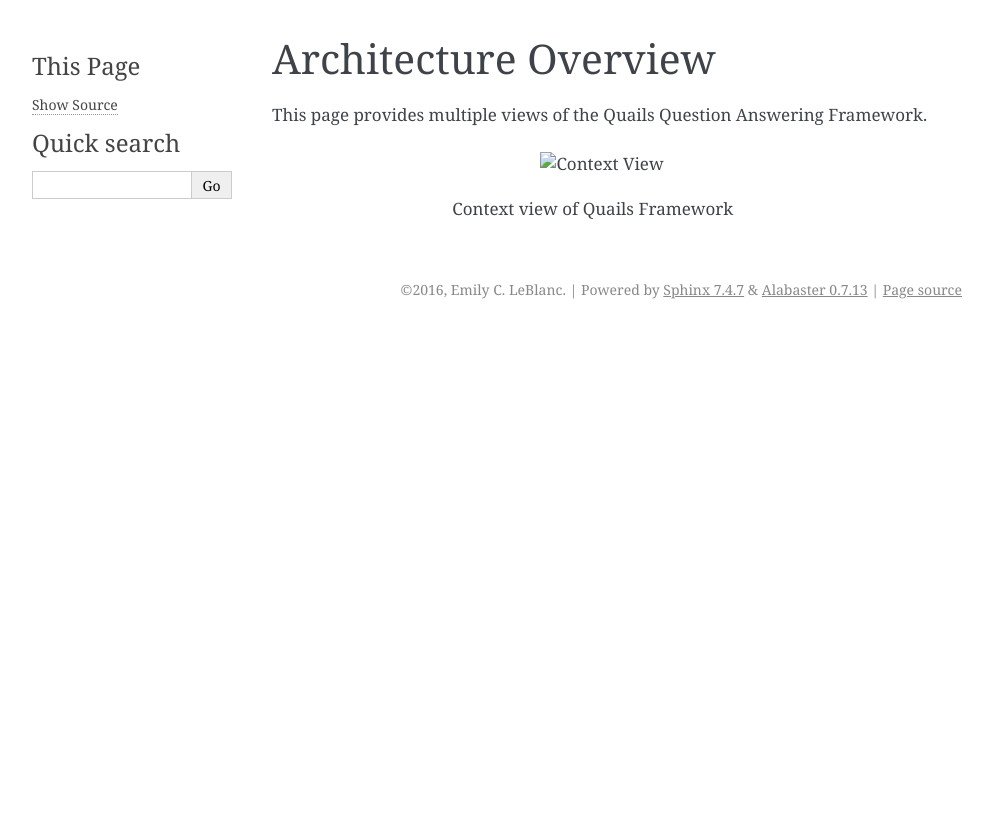
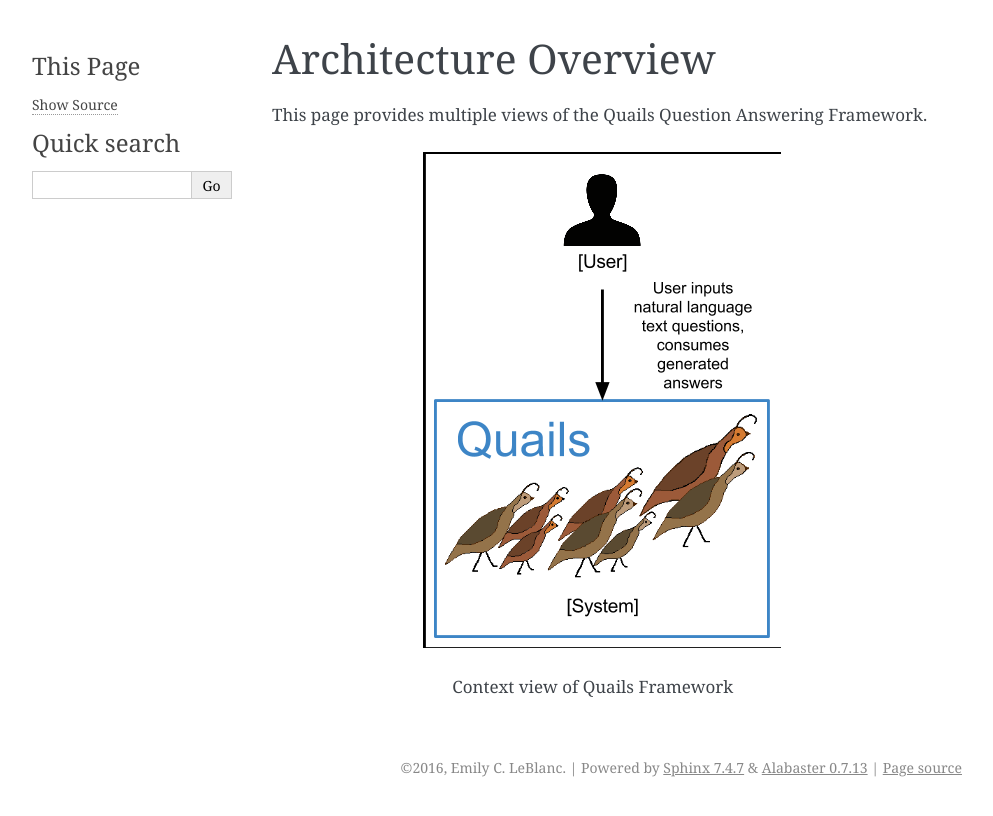
Before and after one commit to el9335/QUAILS_1.0, a Sphinx documentation site: the page built from docs/overview.rst, in a window 1280 px wide. Shown: the top 816 px of the page, without its empty margins (148-1141 px from the left). Built offline with Sphinx 7.4.7, drawn with Linux system fonts in a browser that asks for light colours.

Commit message:
Added Quails context view figure.

```diff
--- a/docs/overview.rst
+++ b/docs/overview.rst
@@ -6,7 +6,7 @@ Architecture Overview
 
 This page provides multiple views of the Quails Question Answering Framework.
 
-.. figure:: QuailsContext.png
+.. figure:: images/QuailsContext.png
 	:align: center
 	:alt: Context View
 
```
